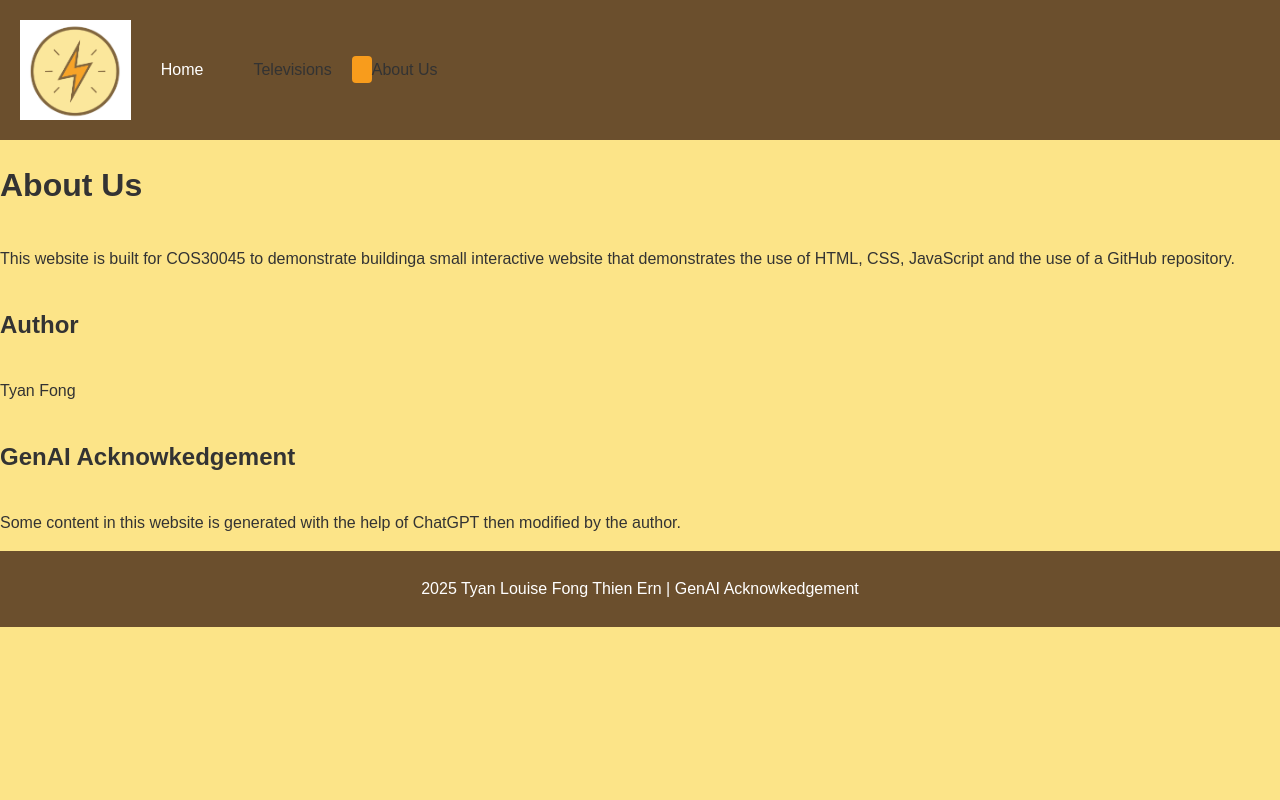
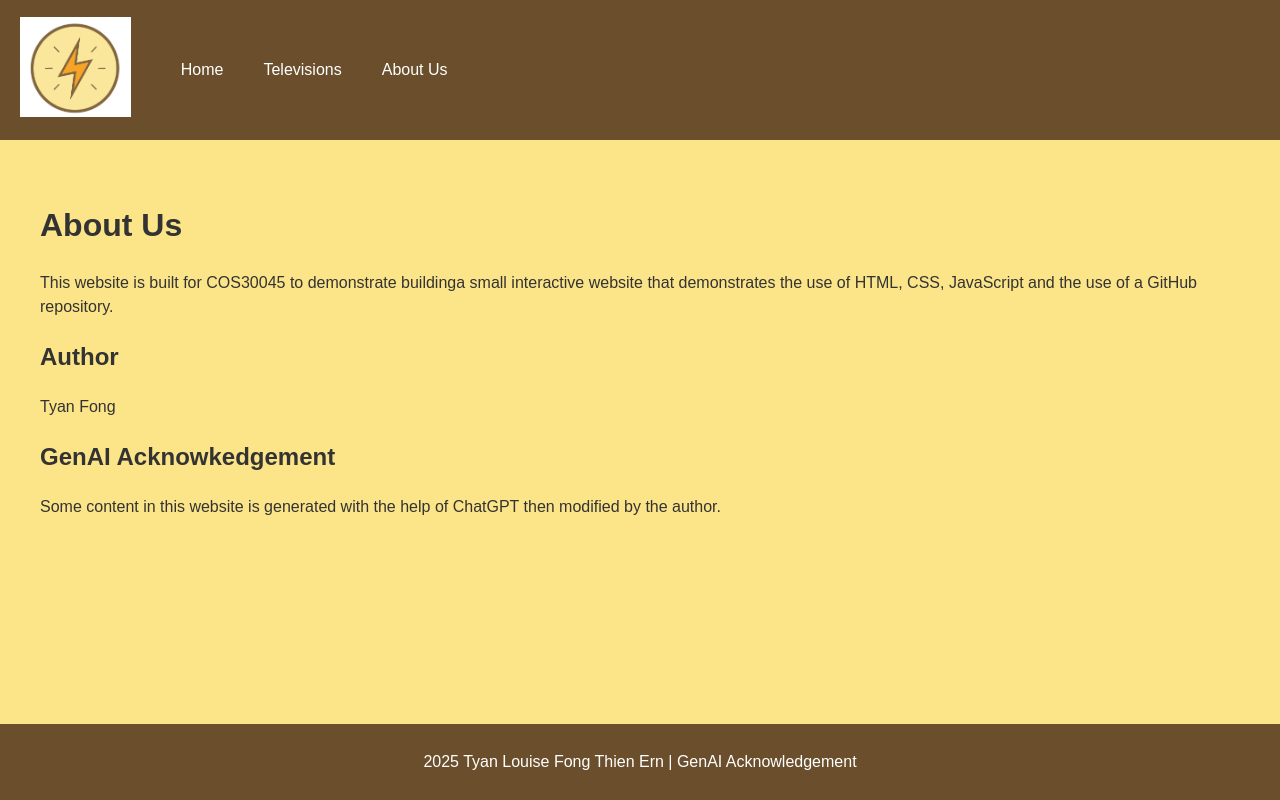
Before and after one commit to tyrdle-coding/T01-Data-Visualization---Energy-Consumption-Website-, a plain HTML site: page about.html in a window 1280 px wide. Drawn offline with Linux system fonts and the light colour scheme.

Commit message:
Removed hardcoded active from nav (JS adds/removes automatically). Fixed moving logo

```diff
--- a/about.html
+++ b/about.html
@@ -1,3 +1,4 @@
+<!DOCTYPE html>
 <html lang="en">
     <head>
         <title>About Us | Appliance Energy Consumption</title>
@@ -16,12 +17,13 @@
 
             <ul>
                 <li><a href="index.html" class="nav-link">Home</a></li>
-                <li><a href="televisions.html" class="nav-link"></a>Televisions</li>
-                <li><a href="about.html" class="nav-link active"></a>About Us</li>
+                <li><a href="televisions.html" class="nav-link">Televisions</a></li>
+                <li><a href="about.html" class="nav-link">About Us</a></li>
             </ul>
         </nav>
 
          <!-- Content -->
+        <main>
             <h1>About Us</h1>
                 <p>This website is built for COS30045 to demonstrate buildinga small interactive website that demonstrates the use of HTML, CSS, JavaScript and the use of a GitHub repository.</p>
 
@@ -30,8 +32,10 @@
 
             <h2>GenAI Acknowkedgement</h2>
                 <p>Some content in this website is generated with the help of ChatGPT then modified by the author.</p>
+        </main>
+
         <footer>
-            <p>2025 Tyan Louise Fong Thien Ern | GenAI Acknowkedgement</p>
+            <p>2025 Tyan Louise Fong Thien Ern | GenAI Acknowledgement</p>
         </footer>
     </body>
 </html>
```
Lines whose indentation alone changed are shown as unchanged.
